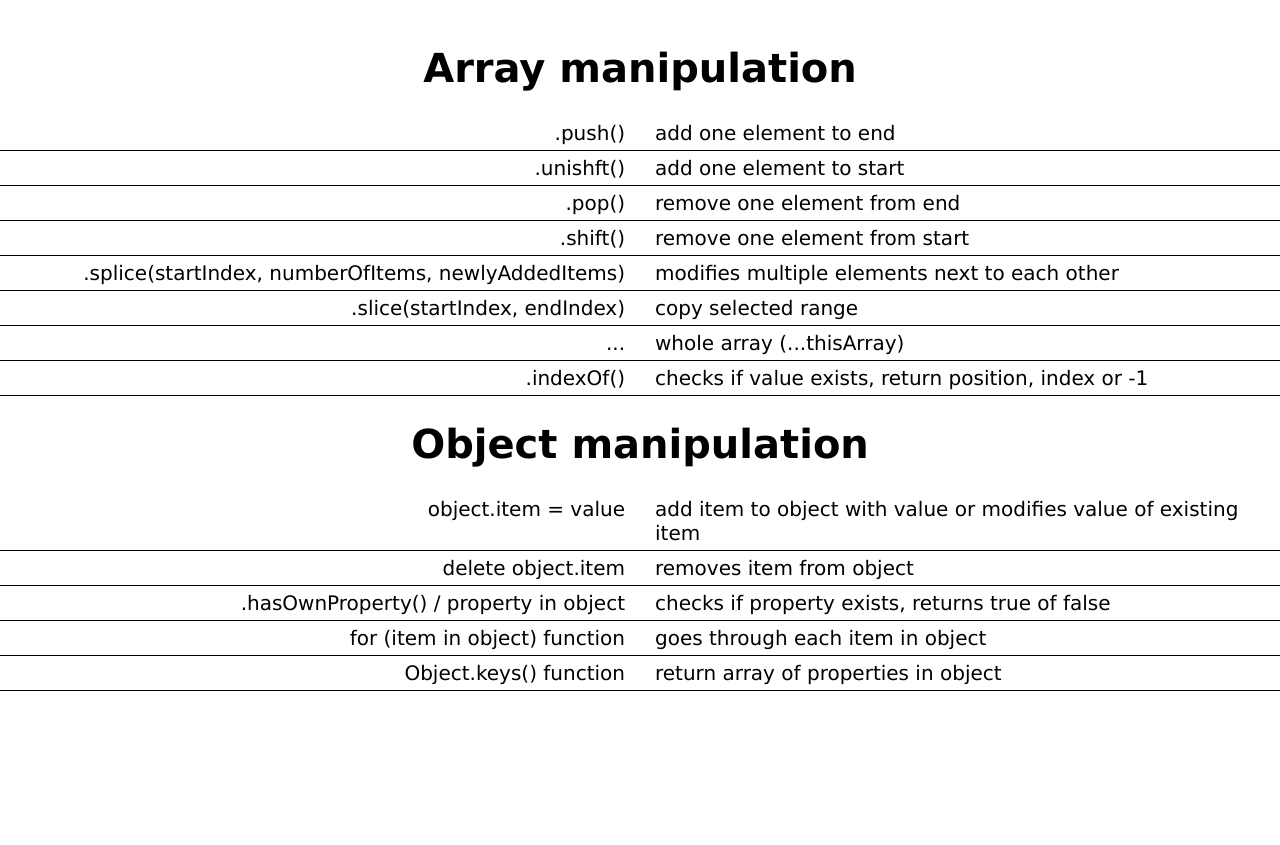
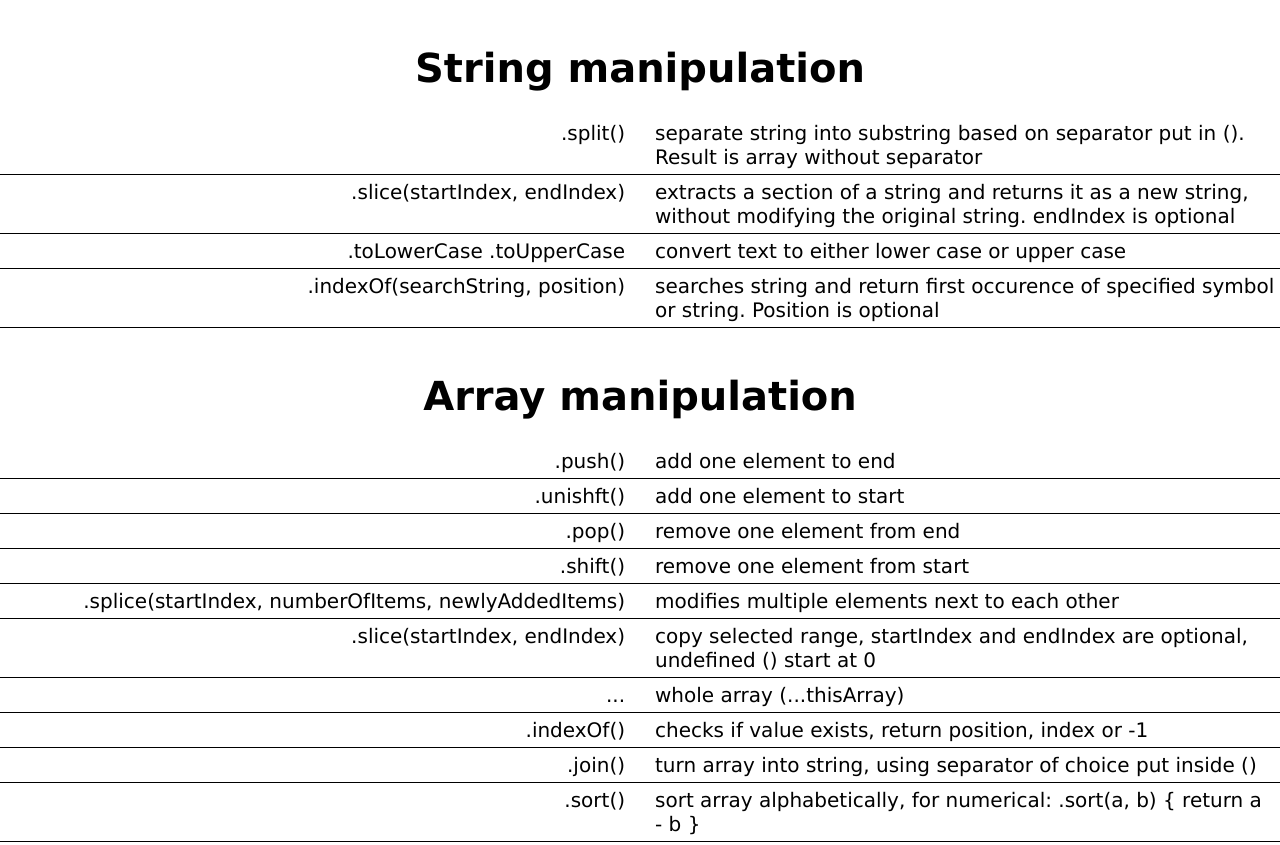
Before and after one commit to zelwake/zelwake.github.io, a plain HTML site: page material/js.html in a window 1280 px wide. Shown: the top 845 px of the page. Before the commit the page ends 800 px from the top, so only its background shows below. Drawn offline with Linux system fonts and the light colour scheme.

Commit message:
updated info

```diff
--- a/material/js.html
+++ b/material/js.html
@@ -1,5 +1,6 @@
 <!DOCTYPE html>
 <html lang="en">
+
 <head>
     <meta charset="UTF-8">
     <meta http-equiv="X-UA-Compatible" content="IE=edge">
@@ -7,8 +8,40 @@
     <link rel="stylesheet" href="style.css">
     <title>Document</title>
 </head>
+
 <body>
     <main>
+
+
+        <!-- String manipulation part -->
+
+        <section>
+            <h1>String manipulation</h1>
+            <div class="line">
+                <span class="left">.split()</span>
+                <span class="right">separate string into substring based on separator put in (). Result is array without
+                    separator</span>
+            </div>
+            <div class="line">
+                <span class="left">.slice(startIndex, endIndex)</span>
+                <span class="right">extracts a section of a string and returns it as a new string, without modifying the
+                    original string. endIndex is optional</span>
+            </div>
+            <div class="line">
+                <span class="left">.toLowerCase .toUpperCase</span>
+                <span class="right">convert text to either lower case or upper case</span>
+            </div>
+            <div class="line">
+                <span class="left">.indexOf(searchString, position)</span>
+                <span class="right">searches string and return first occurence of specified symbol or string. Position
+                    is optional</span>
+            </div>
+        </section>
+
+
+        <!-- Array manipulation part -->
+
+        <section>
             <h1>Array manipulation</h1>
             <div class="line">
                 <span class="left">.push()</span>
@@ -32,7 +65,8 @@
             </div>
             <div class="line">
                 <span class="left">.slice(startIndex, endIndex)</span>
-            <span class="right">copy selected range</span>
+                <span class="right">copy selected range, startIndex and endIndex are optional, undefined () start at
+                    0</span>
             </div>
             <div class="line">
                 <span class="left">...</span>
@@ -42,6 +76,20 @@
                 <span class="left">.indexOf()</span>
                 <span class="right">checks if value exists, return position, index or -1</span>
             </div>
+            <div class="line">
+                <span class="left">.join()</span>
+                <span class="right">turn array into string, using separator of choice put inside ()</span>
+            </div>
+            <div class="line">
+                <span class="left">.sort()</span>
+                <span class="right">sort array alphabetically, for numerical: .sort(a, b) { return a - b }</span>
+            </div>
+        </section>
+
+
+        <!-- Object manipulation part -->
+
+        <section>
             <h1>Object manipulation</h1>
             <div class="line">
                 <span class="left">object.item = value</span>
@@ -63,7 +111,9 @@
                 <span class="left">Object.keys() function</span>
                 <span class="right">return array of properties in object</span>
             </div>
+        </section>
     </main>
 
 </body>
+
 </html>
--- a/material/style.css
+++ b/material/style.css
@@ -13,6 +13,10 @@ main {
     width: 100%;
     padding-top: 20px;
     text-align: center;
+}
+
+section {
+    margin-bottom: 45px;
 }
 
 h1 {
```
Lines whose indentation alone changed are shown as unchanged.
